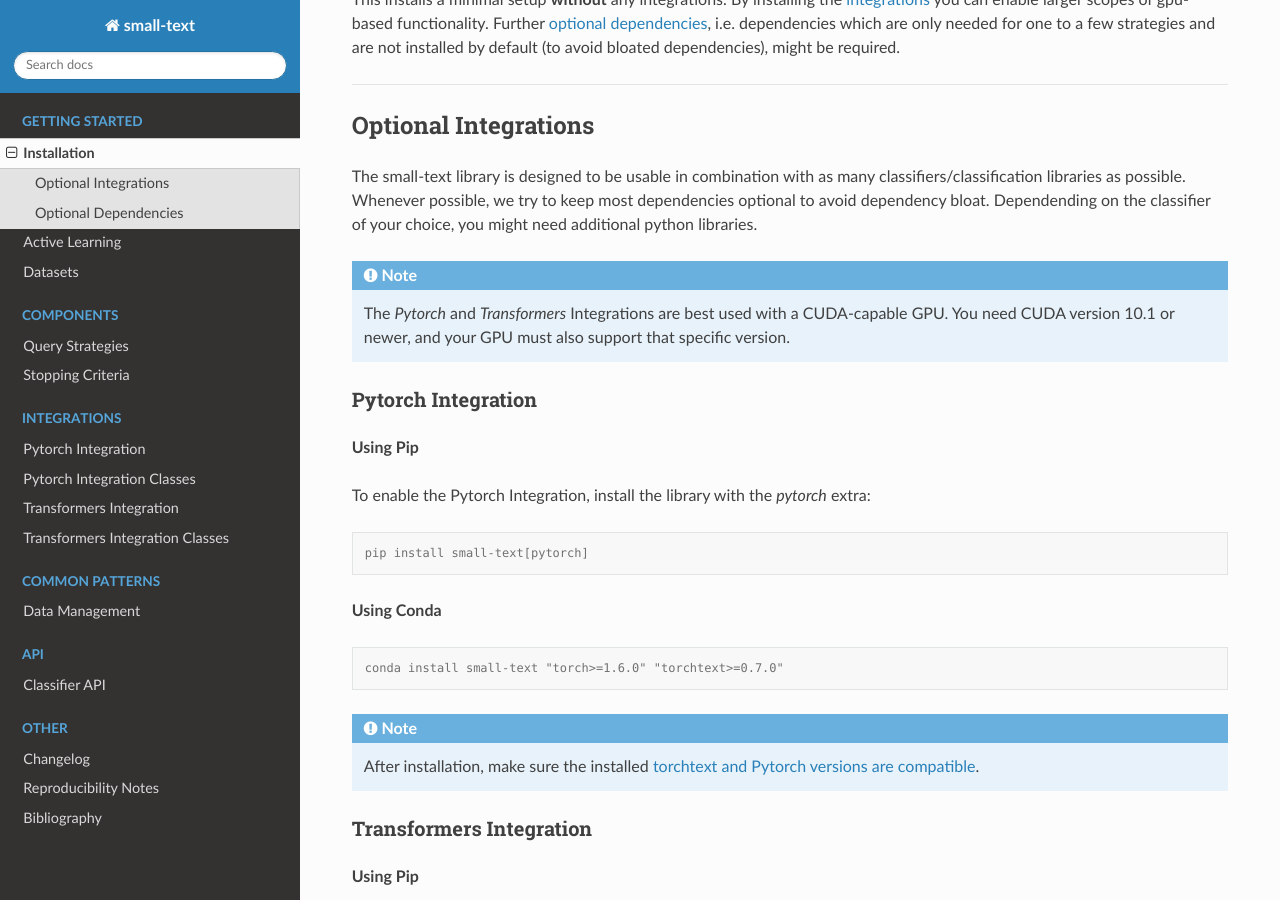
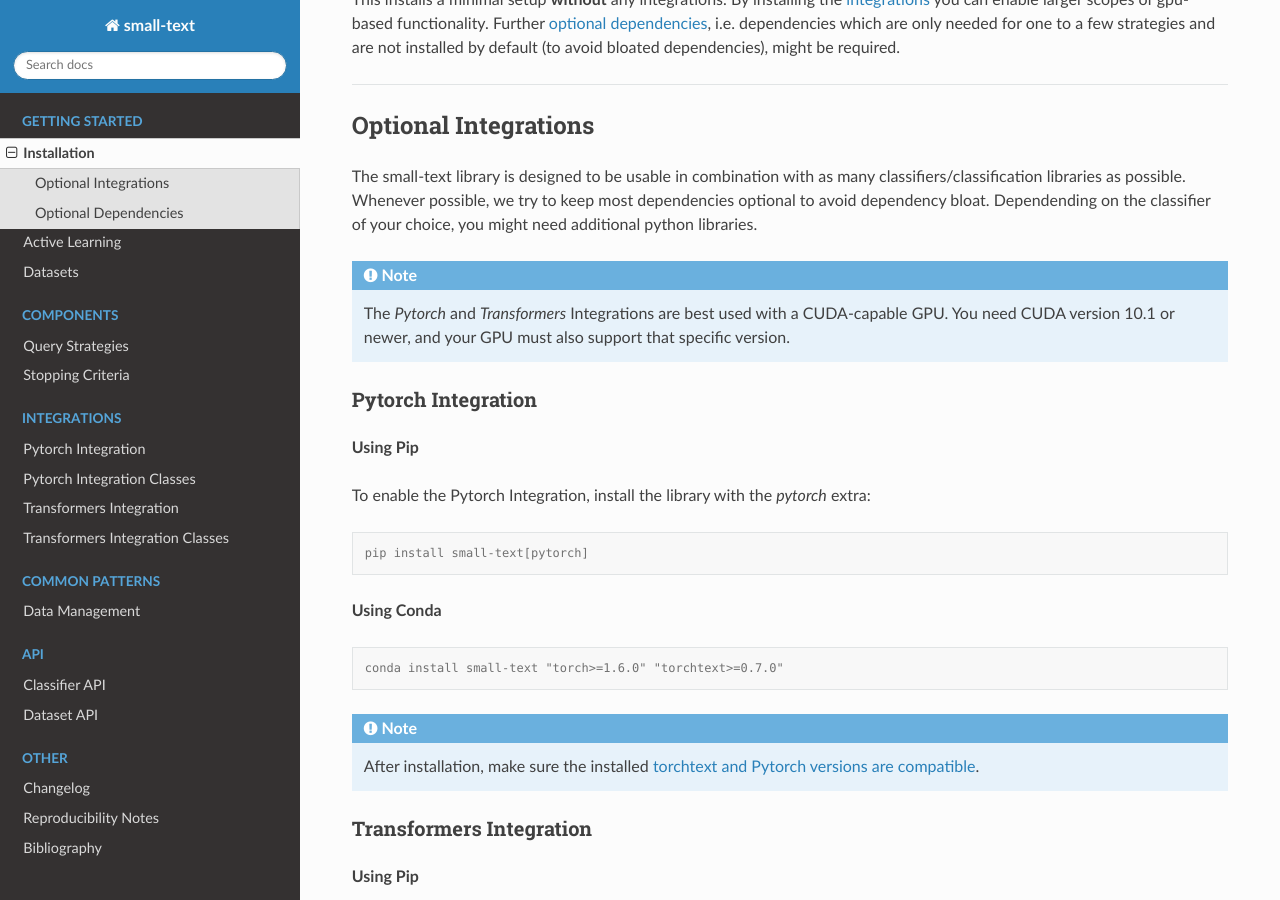
Before and after one commit to webis-de/small-text, a Sphinx documentation site: the page built from docs/install.rst, in a window 1280 px wide and 900 px high, scrolled down 449 px. Built offline with Sphinx 7.4.7 and the Read the Docs theme 2.0.0, drawn with Linux system fonts in a browser that asks for light colours; pages that are not in the unit, such as notebooks, are missing from menus; the version number could not be read and is left out.

Commit message:
Fix datasets api link in docs
Signed-off-by: Christopher Schröder <chschroeder@users.noreply.github.com>

```diff
--- a/docs/index.rst
+++ b/docs/index.rst
@@ -103,7 +103,7 @@
 
    api/active_learner
    api/classifier
-   api/data_set
+   api/dataset
 
 
 .. toctree::
```
